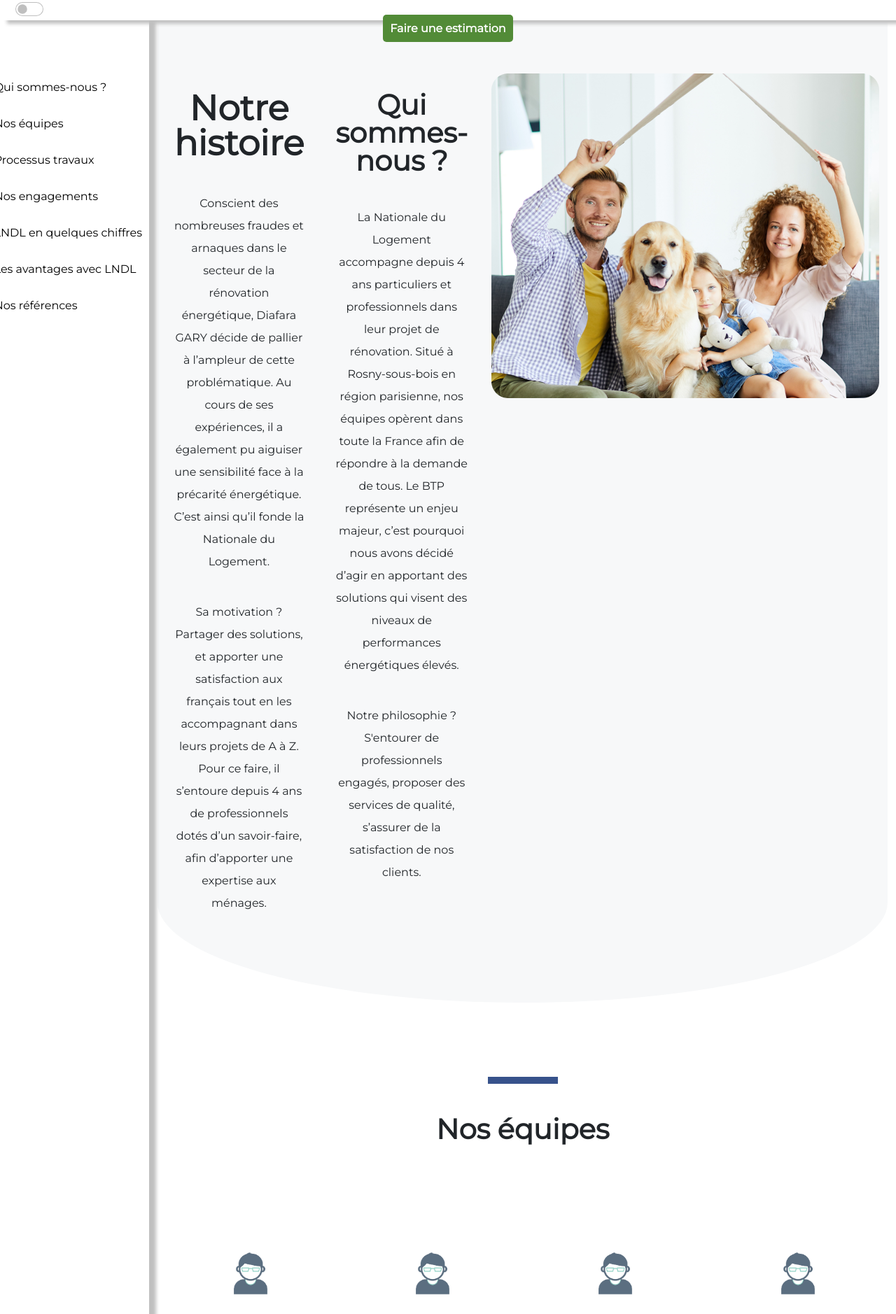
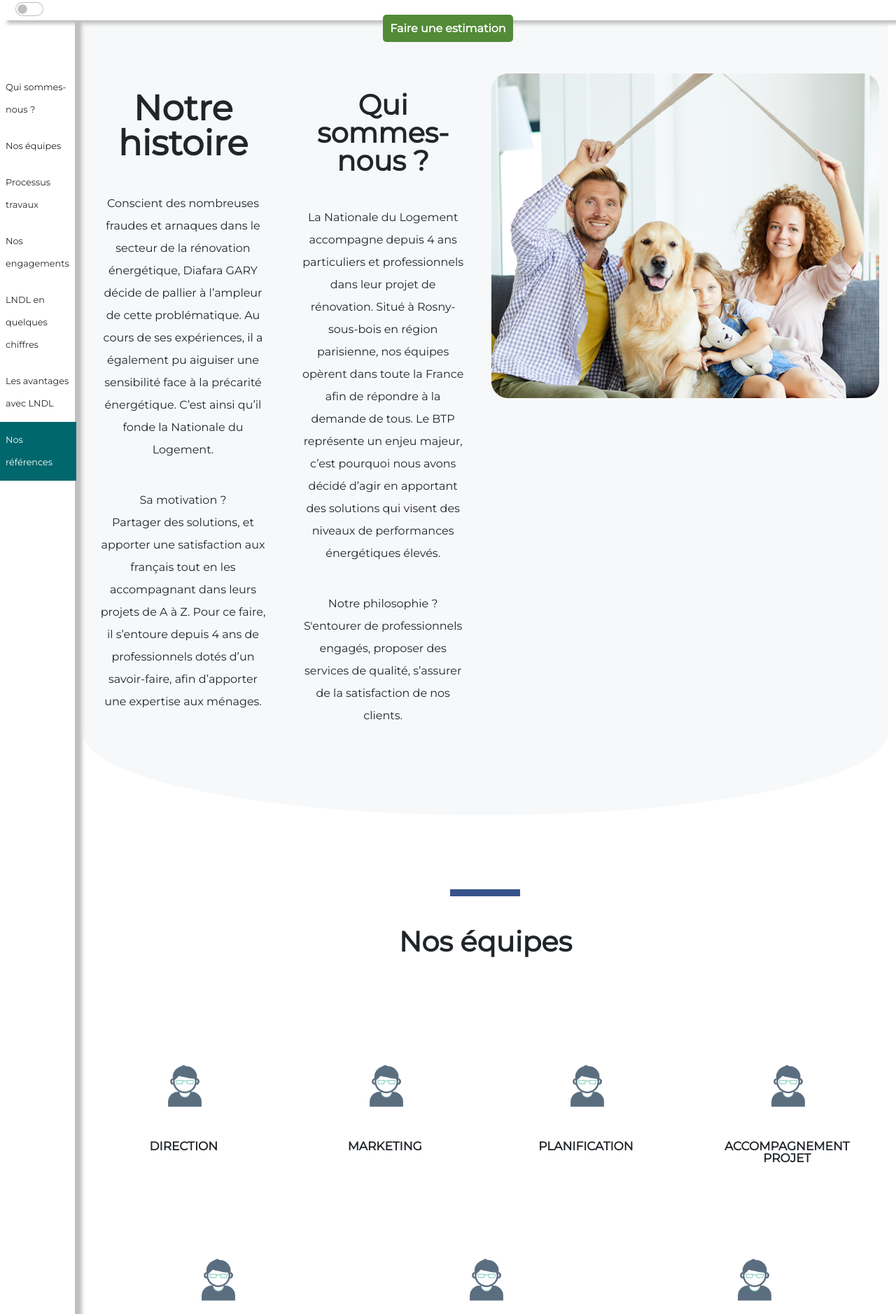
Before and after one commit to Visalinthan/site-lndl_v2, a PHP site: page /qsn.php in a window 1280 px wide. Shown: the part 121-1999 px from the top of the page at 70% size. Run offline with PHP 8.4, Linux system fonts and the light colour scheme.

Commit message:
sous-menu

```diff
--- a/css/style.css
+++ b/css/style.css
@@ -362,7 +362,6 @@ a {
 }
 
 #sous-menu ul {
-    width: 100% !important;
     padding: 100px 0px;
     position: fixed;
 }
@@ -371,20 +370,13 @@ a {
     padding: 10px;
     cursor: pointer;
     list-style: none;
+    font-size: 0.8em;
 }
 
 #sous-menu ul li:hover,
 #sous-menu ul li.active {
     background-color: #00676C;
-}
-
-#sous-menu ul li:hover>a,
-#sous-menu ul li.active>a {
     color: #fff;
-}
-
-#sous-menu ul li a {
-    color: #000;
 }
 
 
--- a/js/script.js
+++ b/js/script.js
@@ -41,6 +41,35 @@ $(document).ready(function() {
     });
 
 
+    var sousMenu = $("#sous-menu li");
+
+    /*
+        $('a[href*=#]').bind('click', function(e) {
+            e.preventDefault(); // prevent hard jump, the default behavior
+
+            var target = $(this).attr("href"); // Set the target as variable
+
+            // perform animated scrolling by getting top-position of target-element and set it as scroll target
+            $('html, body').stop().animate({
+                scrollTop: $(target).offset().top
+            }, 600, function() {
+                location.hash = target; //attach the hash (#jumptarget) to the pageurl
+            });
+
+            return false;
+        });
+    */
+
+    $(window).scroll(function() {
+        var scrollDistance = $(window).scrollTop();
+        $('.bloc').each(function(i) {
+            console.log($(this).position());
+            if ($(this).position().top + (-50) <= scrollDistance) {
+                $('#sous-menu li.active').removeClass('active');
+                $('#sous-menu li').eq(i).addClass('active');
+            }
+        });
+    }).scroll();
 
     AOS.init({
         offset: 100,
--- a/qsn.php
+++ b/qsn.php
@@ -16,18 +16,18 @@
 
 
     <main id="qsn" class="container row">
-        <div id="sous-menu" class="col-md-2">
+        <div id="sous-menu" class="col-md-1">
                 <ul>
-                    <li><a href="#histoire">Qui sommes-nous ?</a></li>
-                    <li><a href="#equipe">Nos équipes</a></li>
-                    <li class="pro"><a href="#process">Processus travaux</a></li>
-                    <li><a href="#engagement">Nos engagements</a></li>
-                    <li><a href="#chiffre">LNDL en quelques chiffres</a></li>
-                    <li class="pro"><a href="#avantage">Les avantages avec LNDL</a></li>
-                    <li><a href="#ref">Nos références</a></li>
+                    <li>Qui sommes-nous ?</li>
+                    <li>Nos équipes</li>
+                    <li class="pro">Processus travaux</li>
+                    <li>Nos engagements</li>
+                    <li>LNDL en quelques chiffres</li>
+                    <li class="pro">Les avantages avec LNDL</li>
+                    <li>Nos références</li>
                 </ul>
         </div>
-        <div class="col-md-10" id="histoire">
+        <div class="col-md-11" >
             <div  class="bloc">
                 <div class="row" id="bloc_1">
                     <div class="col text part">
```
